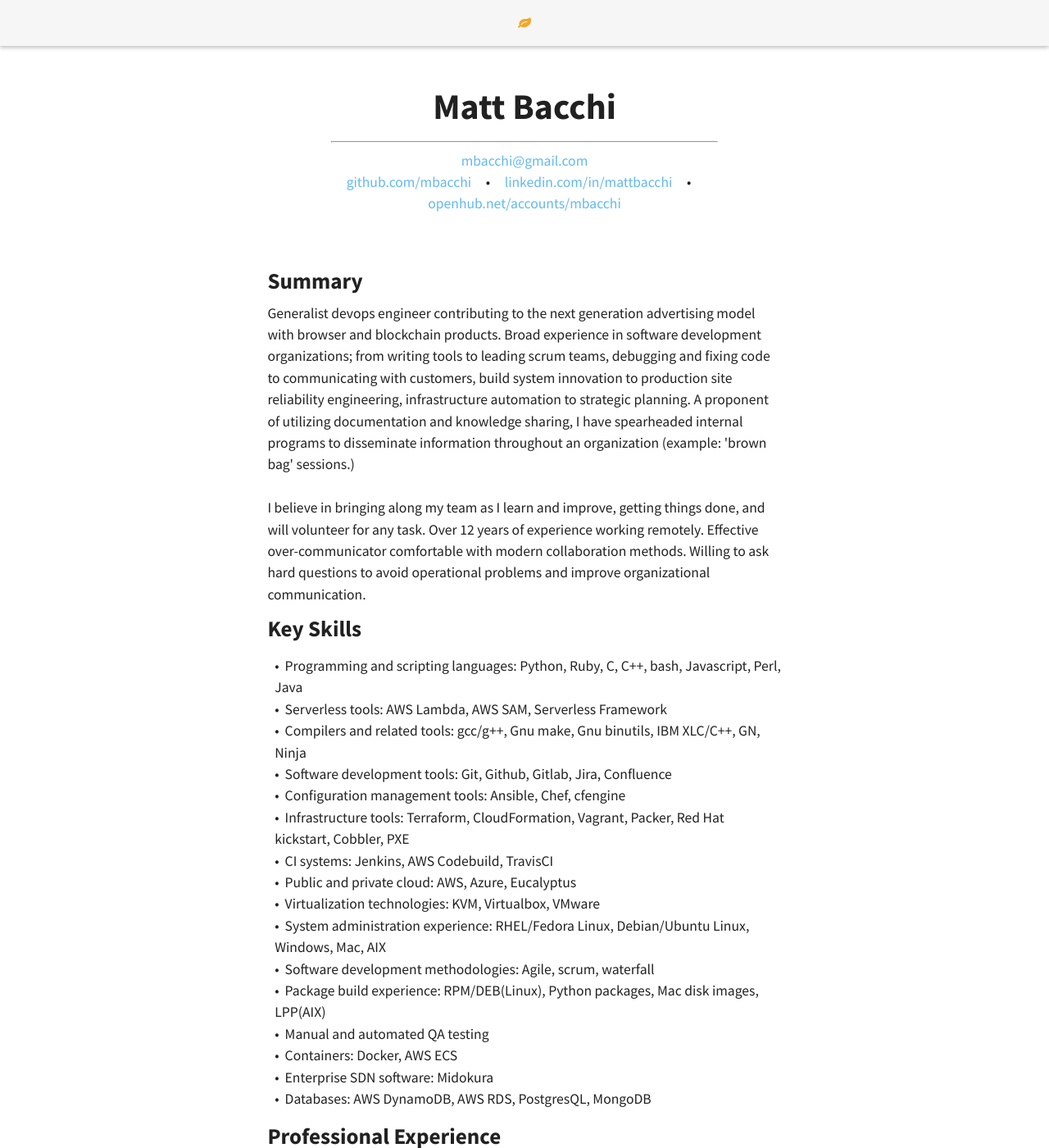
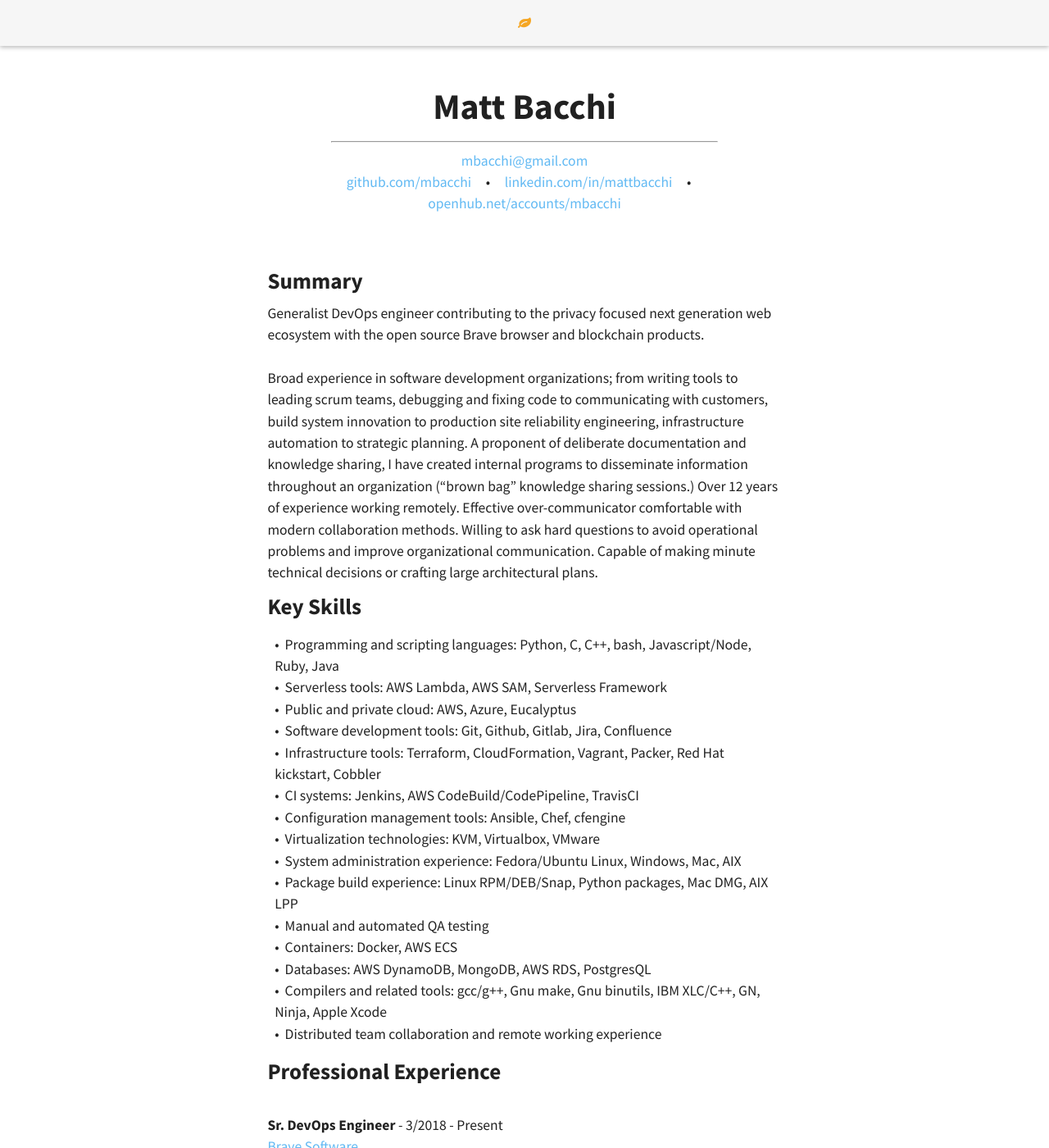
Before and after one commit to mbacchi/mbacchi.github.io, a Jekyll site: the page built from resume.html, in a window 1280 px wide and 1400 px high. Shown: the whole window at 82% size. Built offline with Jekyll 4.4.1, drawn with Linux system fonts in a browser that asks for light colours; some of the changed text lies outside the part shown.

Commit message:
Add new post; update resume

```diff
--- a/resume.html
+++ b/resume.html
@@ -41,41 +41,39 @@
     <div>
       <h4>Summary</h4>
 
-      Generalist devops engineer contributing to the next generation advertising
-      model with browser and blockchain products. Broad experience in software
-      development organizations; from writing tools to leading scrum teams,
-      debugging and fixing code to communicating with customers, build system
-      innovation to production site reliability engineering, infrastructure
-      automation to strategic planning. A proponent of utilizing documentation
-      and knowledge sharing, I have spearheaded internal programs to disseminate
-      information throughout an organization (example: 'brown bag' sessions.)
-
+      Generalist DevOps engineer contributing to the privacy focused next
+      generation web ecosystem with the open source Brave browser and blockchain
+      products.
       <br><br>
-
-      I believe in bringing along my team as I learn and improve, getting things
-      done, and will volunteer for any task. Over 12 years of experience working
-      remotely. Effective over-communicator comfortable with modern
-      collaboration methods. Willing to ask hard questions to avoid operational
-      problems and improve organizational communication.
+      Broad experience in software development organizations; from writing tools to
+      leading scrum teams, debugging and fixing code to communicating with customers,
+      build system innovation to production site reliability engineering,
+      infrastructure automation to strategic planning. A proponent of deliberate
+      documentation and knowledge sharing, I have created internal programs to
+      disseminate information throughout an organization (“brown bag” knowledge
+      sharing sessions.) Over 12 years of experience working remotely. Effective
+      over-communicator comfortable with modern collaboration methods. Willing to ask
+      hard questions to avoid operational problems and improve organizational
+      communication. Capable of making minute technical decisions or crafting large
+      architectural plans.
 
       <h4>Key Skills</h4>
       <ul>
-        <li>Programming and scripting languages: Python, Ruby, C, C++, bash, Javascript, Perl, Java</li>
+        <li>Programming and scripting languages: Python, C, C++, bash, Javascript/Node, Ruby, Java</li>
         <li>Serverless tools: AWS Lambda, AWS SAM, Serverless Framework</li>
-        <li>Compilers and related tools: gcc/g++, Gnu make, Gnu binutils, IBM XLC/C++, GN, Ninja</li>
+        <li>Public and private cloud: AWS, Azure, Eucalyptus</li>
         <li>Software development tools: Git, Github, Gitlab, Jira, Confluence</li>
+        <li>Infrastructure tools: Terraform, CloudFormation, Vagrant, Packer, Red Hat kickstart, Cobbler</li>
+        <li>CI systems: Jenkins, AWS CodeBuild/CodePipeline, TravisCI</li>
         <li>Configuration management tools: Ansible, Chef, cfengine</li>
-        <li>Infrastructure tools: Terraform, CloudFormation, Vagrant, Packer, Red Hat kickstart, Cobbler, PXE</li>
-        <li>CI systems: Jenkins, AWS Codebuild, TravisCI</li>
-        <li>Public and private cloud: AWS, Azure, Eucalyptus</li>
         <li>Virtualization technologies: KVM, Virtualbox, VMware</li>
-        <li>System administration experience: RHEL/Fedora Linux, Debian/Ubuntu Linux, Windows, Mac, AIX</li>
-        <li>Software development methodologies: Agile, scrum, waterfall</li>
-        <li>Package build experience: RPM/DEB(Linux), Python packages, Mac disk images, LPP(AIX)</li>
+        <li>System administration experience: Fedora/Ubuntu Linux, Windows, Mac, AIX</li>
+        <li>Package build experience: Linux RPM/DEB/Snap, Python packages, Mac DMG, AIX LPP</li>
         <li>Manual and automated QA testing</li>
         <li>Containers: Docker, AWS ECS</li>
-        <li>Enterprise SDN software: Midokura</li>
-        <li>Databases: AWS DynamoDB, AWS RDS, PostgresQL, MongoDB</li>
+        <li>Databases: AWS DynamoDB, MongoDB, AWS RDS, PostgresQL</li>
+        <li>Compilers and related tools: gcc/g++, Gnu make, Gnu binutils, IBM XLC/C++, GN, Ninja, Apple Xcode</li>
+        <li>Distributed team collaboration and remote working experience</li>
       </ul>
       <h4>Professional Experience</h4>
 
@@ -86,8 +84,11 @@
       <br>
       <br>
 
-      Working on DevOps, CI/CD, cloud, browser release engineering, SRE and more for a small organization building
-      a privacy focused browser.
+      Working on DevOps, CI/CD, cloud, browser release engineering, SRE and more
+      for a small organization building an open source privacy focused browser.
+      Built the CI system from the ground up and spearheaded browser build
+      automation as the current browser was in its infancy. Daily use of AWS,
+      Terraform, Python, Jenkins.
 
       <br>
       <br>
@@ -177,7 +178,7 @@
         <li>PyColorado 2019 organizing committee</li>
         <li>Former Board of Directors Central Vermont Chapter of Trout Unlimited</li>
         <li>Absentee member Code for America Brigade in Burlington Vermont</li>
-        <li>Eagle Scout; fly fisherman and fly tier; avid stock investor; mediocre home cook.</li>
+        <li>Eagle Scout; fly fisherman and fly tier; avid stock investor; mediocre home cook</li>
       </ul>
     </div>
 
```
Also changed, not shown: _posts/2020-01-28-lambda-edge-cloudfront.md (added, +124 -0 lines), 1 other file.
